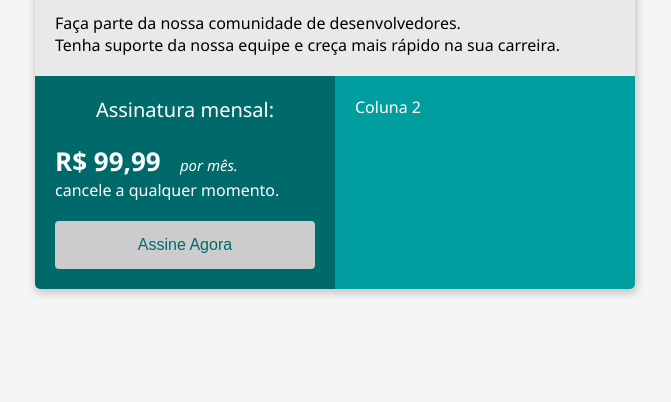
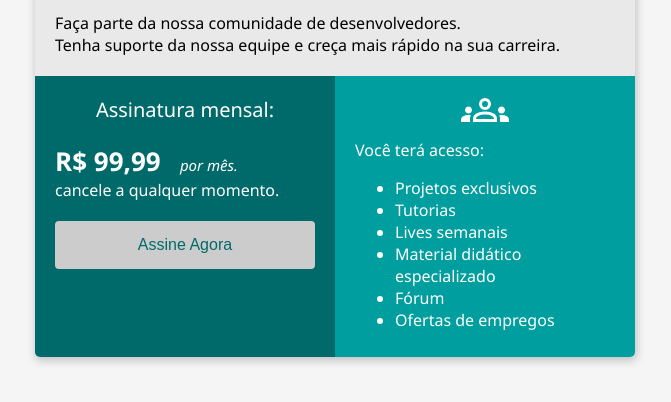
Before and after one commit to genis67/bootcamp-devjr-modulo2, a plain HTML site: page index.html in a window 1280 px wide. Shown: the part 590-992 px from the top of the page, without its empty margins (305-976 px from the left). Drawn offline with Linux system fonts and the light colour scheme.

Commit message:
Closes #5 Tags ul e li (lista não ordenada - segunda coluna)

```diff
--- a/index.html
+++ b/index.html
@@ -56,7 +56,7 @@
             .col-2{
                 background-color: #009e9e;
                 width: 50%;
-                padding: 20px;
+                padding: 10px 20px;
                 color: #ffffff;
             }
 
@@ -92,6 +92,11 @@
             .buton:hover{
                 background-color: #e9e9e9;
             }
+
+            .image-group{
+                text-align: center;
+
+            }
         </style>
     </head>
     <body>
@@ -125,7 +130,20 @@
                     </div>
                 </div>
                 <div class="col-2">
-                    Coluna 2
+                    <div class="image-group">
+                        <object data="groups_48dp_FFFFFF_FILL0_wght400_GRAD0_opsz48.svg" type="image/svg+xml"></object>
+                    </div>
+                    <div>
+                        Você terá acesso:
+                    </div>
+                    <ul>
+                        <li>Projetos exclusivos</li>
+                        <li>Tutorias</li>
+                        <li>Lives semanais</li>
+                        <li>Material didático especializado</li>
+                        <li>Fórum</li>
+                        <li>Ofertas de empregos</li>
+                    </ul>
                 </div>
             </div>
         </div>
```
Also changed, not shown: groups_48dp_FFFFFF_FILL0_wght400_GRAD0_opsz48.svg (added).
